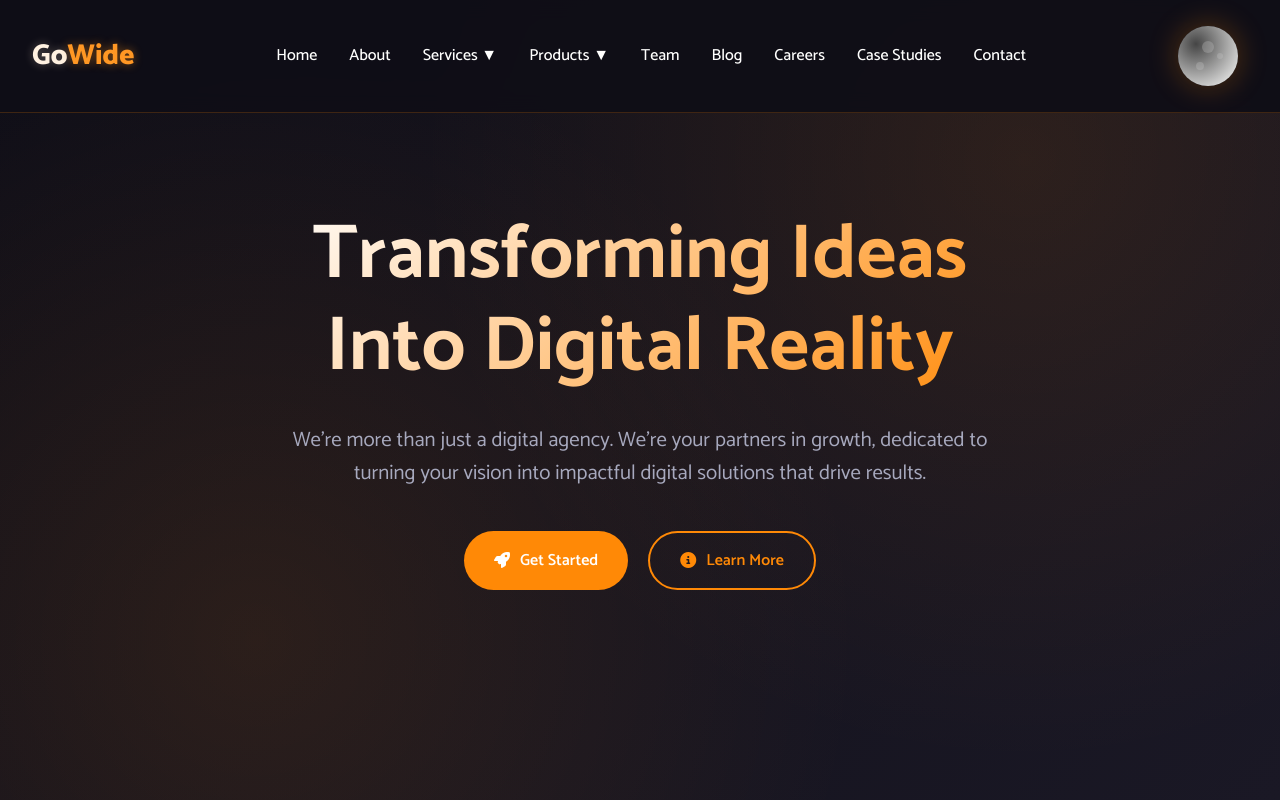
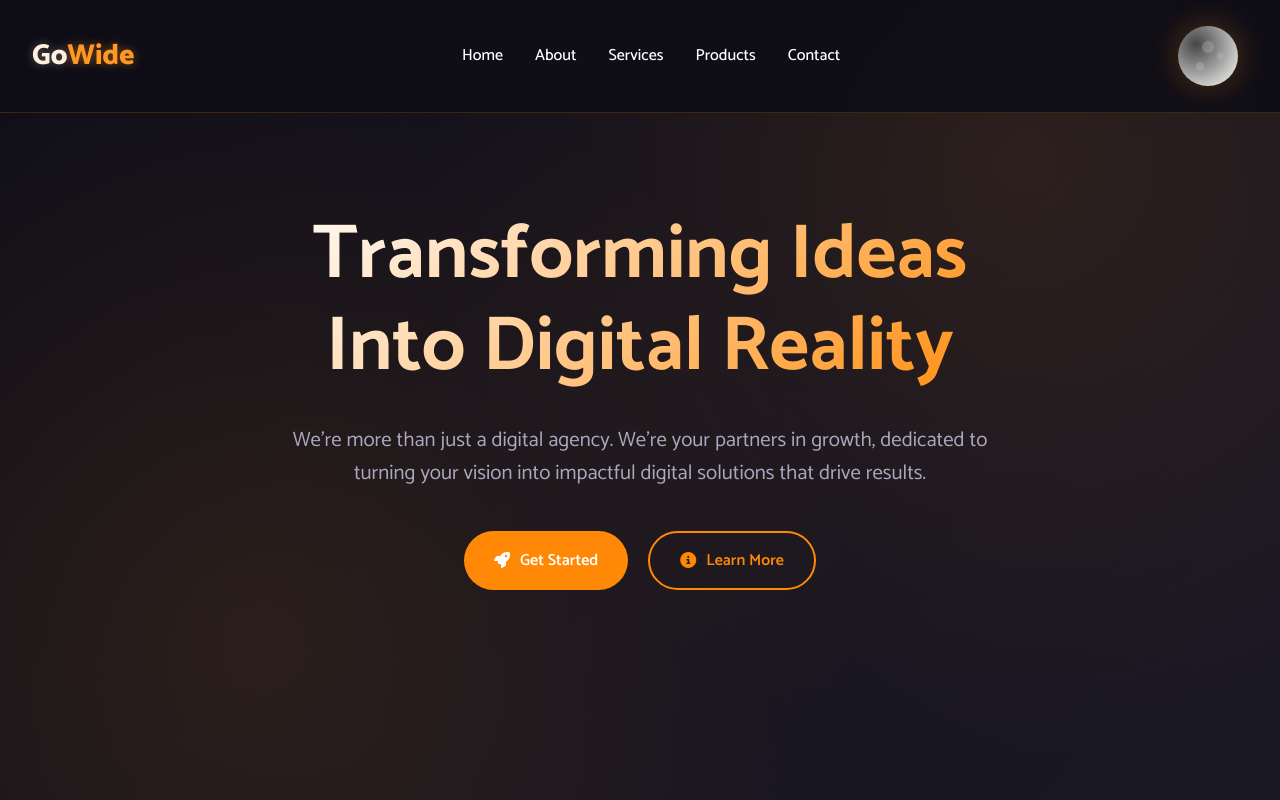
Before and after one commit to gowidebs/gowide-website, a React (Create React App) app: page / in a window 1280 px wide. Shown: the top 800 px of the page. Built offline with nearby package versions, Linux system fonts and the light colour scheme.

Commit message:
Update header and footer: remove dropdown arrows, move team/blog/careers/case studies to footer, keep only 3 products

```diff
--- a/src/components/Footer.js
+++ b/src/components/Footer.js
@@ -40,7 +40,6 @@ const Footer = () => {
               <li><a href="#about">About Us</a></li>
               <li><a href="#services">Services</a></li>
               <li><a href="#products">Products</a></li>
-              <li><a href="#team">Our Team</a></li>
               <li><a href="#contact">Contact</a></li>
             </ul>
           </div>
@@ -56,11 +55,21 @@ const Footer = () => {
           </div>
 
           <div className="footer-column contact-info">
+            <h4>Company</h4>
+            <ul>
+              <li><a href="#team">Our Team</a></li>
+              <li><a href="#blog">Blog</a></li>
+              <li><a href="#careers">Careers</a></li>
+              <li><a href="#case-studies">Case Studies</a></li>
+            </ul>
+          </div>
+
+          <div className="footer-column products-links">
             <h4>Products</h4>
             <ul>
+              <li><a href="/rendre">Rendre</a></li>
               <li><a href="/upflyover">UpFlyOver</a></li>
               <li><a href="/gymestry">Gymestry</a></li>
-              <li><a href="#contact">Rendre</a></li>
             </ul>
           </div>
         </div>
--- a/src/components/Header.js
+++ b/src/components/Header.js
@@ -334,7 +334,7 @@ const Header = () => {
           <li><NavLink as={Link} to="/">Home</NavLink></li>
           <li><NavLink as={Link} to="/about">About</NavLink></li>
           <li className="dropdown">
-            <NavLink>Services ▼</NavLink>
+            <NavLink>Services</NavLink>
             <div className="dropdown-content">
               <NavLink as={Link} to="/branding">Branding</NavLink>
               <NavLink as={Link} to="/advertising">Advertising</NavLink>
@@ -343,19 +343,13 @@ const Header = () => {
             </div>
           </li>
           <li className="dropdown">
-            <NavLink>Products ▼</NavLink>
+            <NavLink>Products</NavLink>
             <div className="dropdown-content">
               <NavLink as={Link} to="/rendre">Rendre</NavLink>
               <NavLink as={Link} to="/upflyover">UpFlyOver</NavLink>
               <NavLink as={Link} to="/gymestry">Gymestry</NavLink>
-              <NavLink as={Link} to="/gowidecrm">GoWideCRM</NavLink>
-              <NavLink as={Link} to="/hotelpro">HotelPro</NavLink>
             </div>
           </li>
-          <li><NavLink as={Link} to="/team">Team</NavLink></li>
-          <li><NavLink as={Link} to="/blog">Blog</NavLink></li>
-          <li><NavLink as={Link} to="/careers">Careers</NavLink></li>
-          <li><NavLink as={Link} to="/case-studies">Case Studies</NavLink></li>
           <li><NavLink as={Link} to="/contact">Contact</NavLink></li>
         </NavLinks>
 
--- a/src/pages/Home.js
+++ b/src/pages/Home.js
@@ -684,6 +684,13 @@ const Home = () => {
 
   const products = [
     {
+      title: "Rendre",
+      tagline: "Transforming Waste, Driving Sustainability.",
+      description: "Rendre is an innovative platform revolutionizing the recycling of abandoned and end-of-life vehicles (ELVs). It streamlines the identification, collection, and recycling process while promoting environmental sustainability.",
+      icon: "fas fa-recycle",
+      link: "/rendre"
+    },
+    {
       title: "UpFlyOver",
       tagline: "Connecting Businesses Worldwide Through Intelligent Matching.",
       description: "UpFlyOver is a comprehensive B2B networking platform that connects companies worldwide with AI-powered matching and verified partnerships. Features include company registration, KYC verification, real-time dashboard, and intelligent business matching.",
@@ -696,13 +703,6 @@ const Home = () => {
       description: "Gymestry is an innovative fitness management platform that streamlines gym operations, member management, and workout tracking. Perfect for fitness centers looking to enhance member experience and operational efficiency.",
       icon: "fas fa-dumbbell",
       link: "/gymestry"
-    },
-    {
-      title: "Rendre",
-      tagline: "Transforming Waste, Driving Sustainability.",
-      description: "Rendre is an innovative platform revolutionizing the recycling of abandoned and end-of-life vehicles (ELVs). It streamlines the identification, collection, and recycling process while promoting environmental sustainability.",
-      icon: "fas fa-recycle",
-      link: "/rendre"
     }
   ];
 
```
